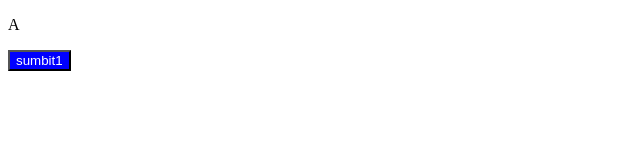
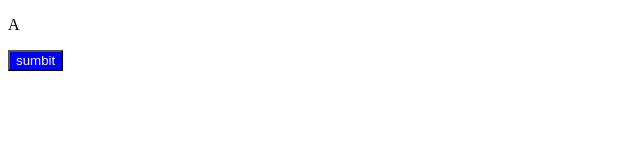
Before and after one commit to HieuVuong1oct/git-test, a plain HTML site: page index.html in a window 1280 px wide. Shown: the full height of the page, 0-640 px from the left. Drawn offline with Linux system fonts and the light colour scheme.

Commit message:
sua index1

```diff
--- a/index.html
+++ b/index.html
@@ -9,6 +9,6 @@
 </head>
 <body>
     <p>A</p>
-    <button>sumbit1</button>
+    <button>sumbit</button>
 </body>
 </html>
```
